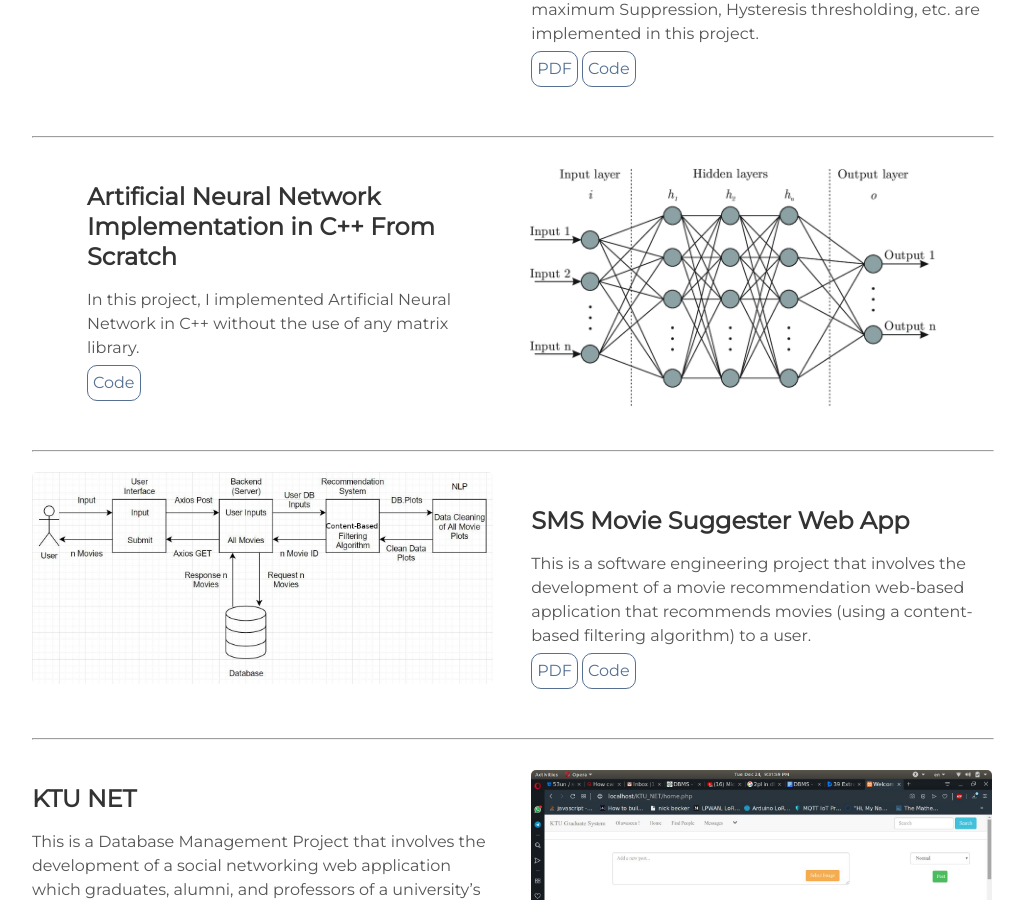
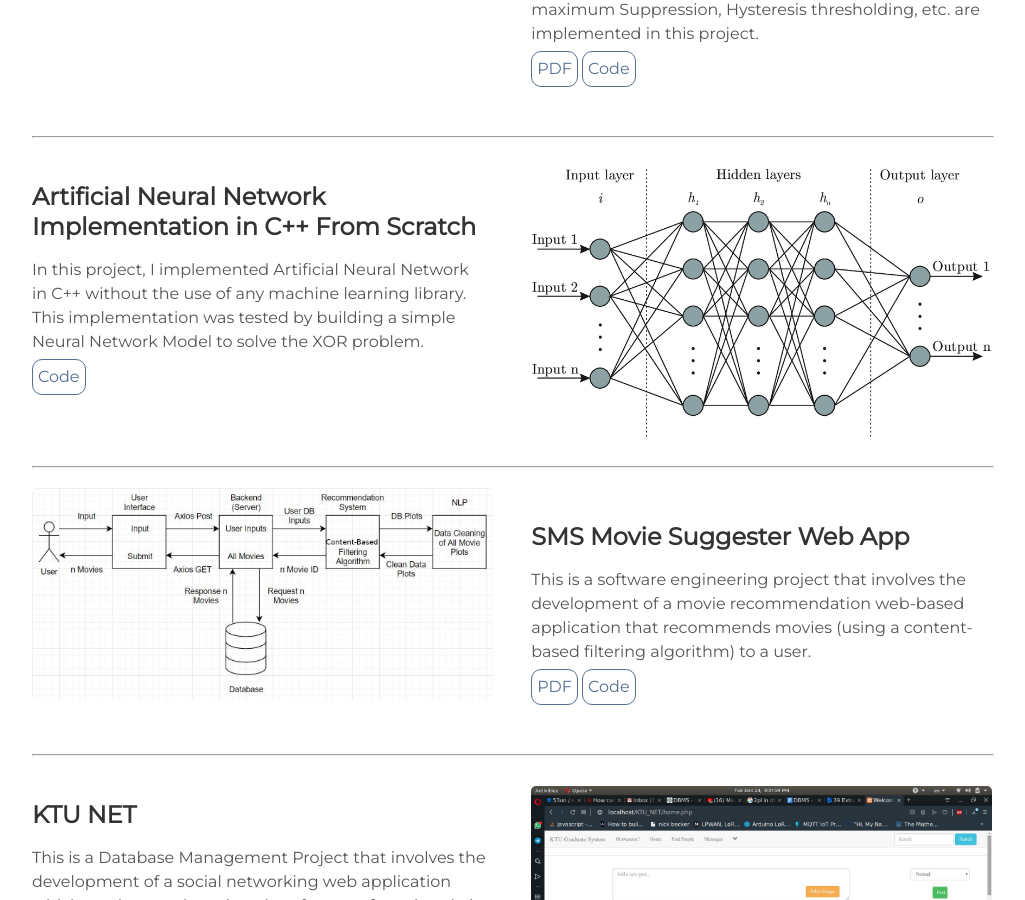
Before and after one commit to OluwaseunOjeleye/oluwaseunojeleye.github.io, a Jekyll site: the page built from index.html, in a window 1280 px wide and 900 px high, scrolled down 2471 px. Shown: the whole window, without its empty margins (128-1153 px from the left). Built offline with Jekyll 4.4.1, drawn with Linux system fonts in a browser that asks for light colours.

Commit message:
Update projects.html

```diff
--- a/_includes/projects.html
+++ b/_includes/projects.html
@@ -35,7 +35,7 @@
   </div>
   <div class="contents">
     <h3>Artificial Neural Network Implementation in C++ From Scratch</h3>
-    <p>In this project, I implemented Artificial Neural Network in C++ without the use of any matrix library. <br>
+    <p>In this project, I implemented Artificial Neural Network in C++ without the use of any machine learning library. This implementation was tested by building a simple Neural Network Model to solve the XOR problem.  <br>
     <a class="project-link" href="https://github.com/OluwaseunOjeleye/Machine-Learning-and-Deep-Learning/tree/master/ANN">Code</a></p>
   </div>
 </div>
```
